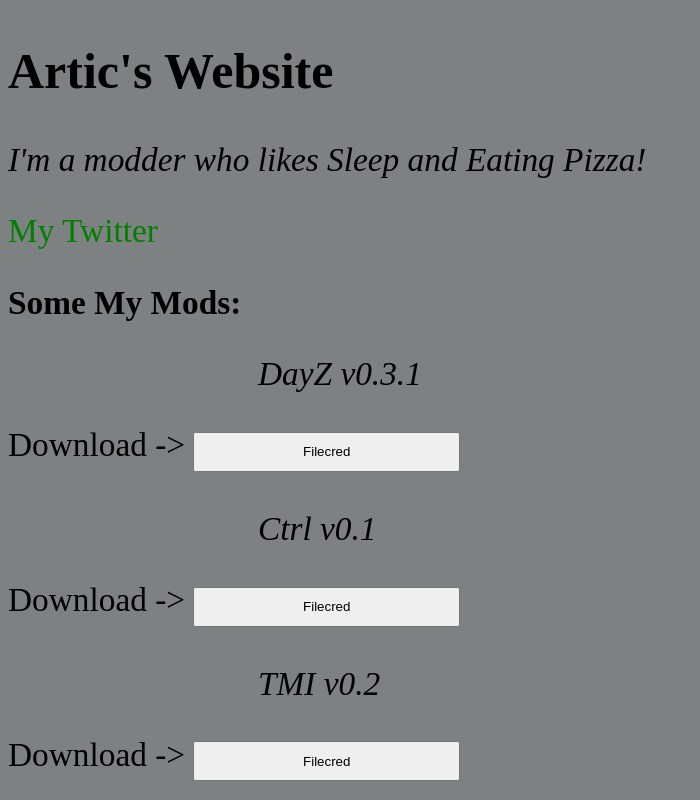
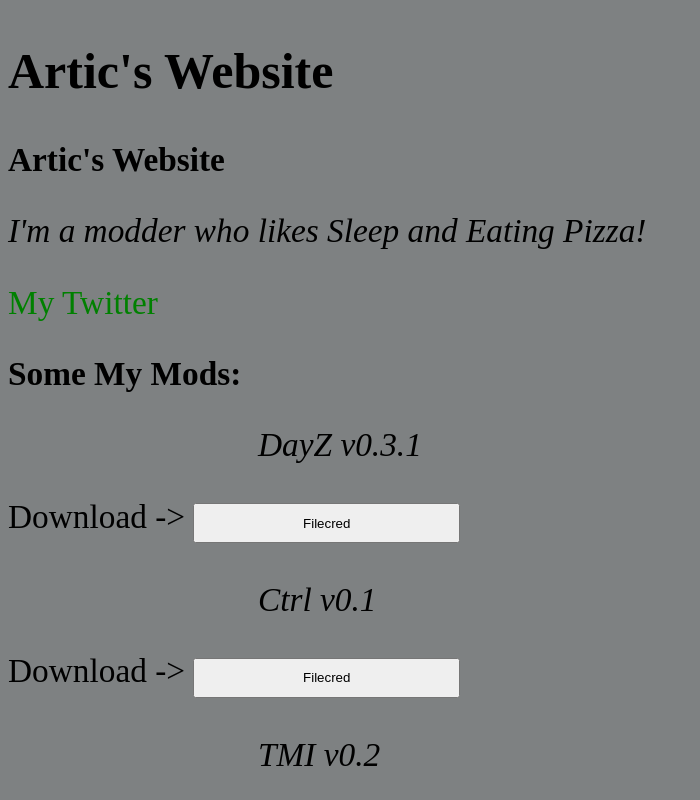
Before and after one commit to ArticPlays/ArticPlays.github.io, a plain HTML site: page index.html in a window 1280 px wide. Shown: the top 800 px of the page, without its empty margins (0-700 px from the left). Drawn offline with Linux system fonts and the light colour scheme; files that its build step writes are made by us from their sources.

Commit message:
Update index.html

```diff
--- a/index.html
+++ b/index.html
@@ -14,7 +14,7 @@ a:active  {color:yellow; background-color:transparent; text-decoration:underline
 	<h2>Artic's Website</h2>
 	<!--<div4><img src="/images/logo.jpg" alt="ArticPlays"></div4>
     <h1>Hi.</h1>-->
-    <!--<p><strong>Artic's Website</strong></p>-->
+    <p><strong>Artic's Website</strong></p>
 
 	<p><em>I'm a modder who likes Sleep and Eating Pizza!</em></p>
 	<a href="http://www.twitter.com/ArticModPE">My Twitter</a>
```
